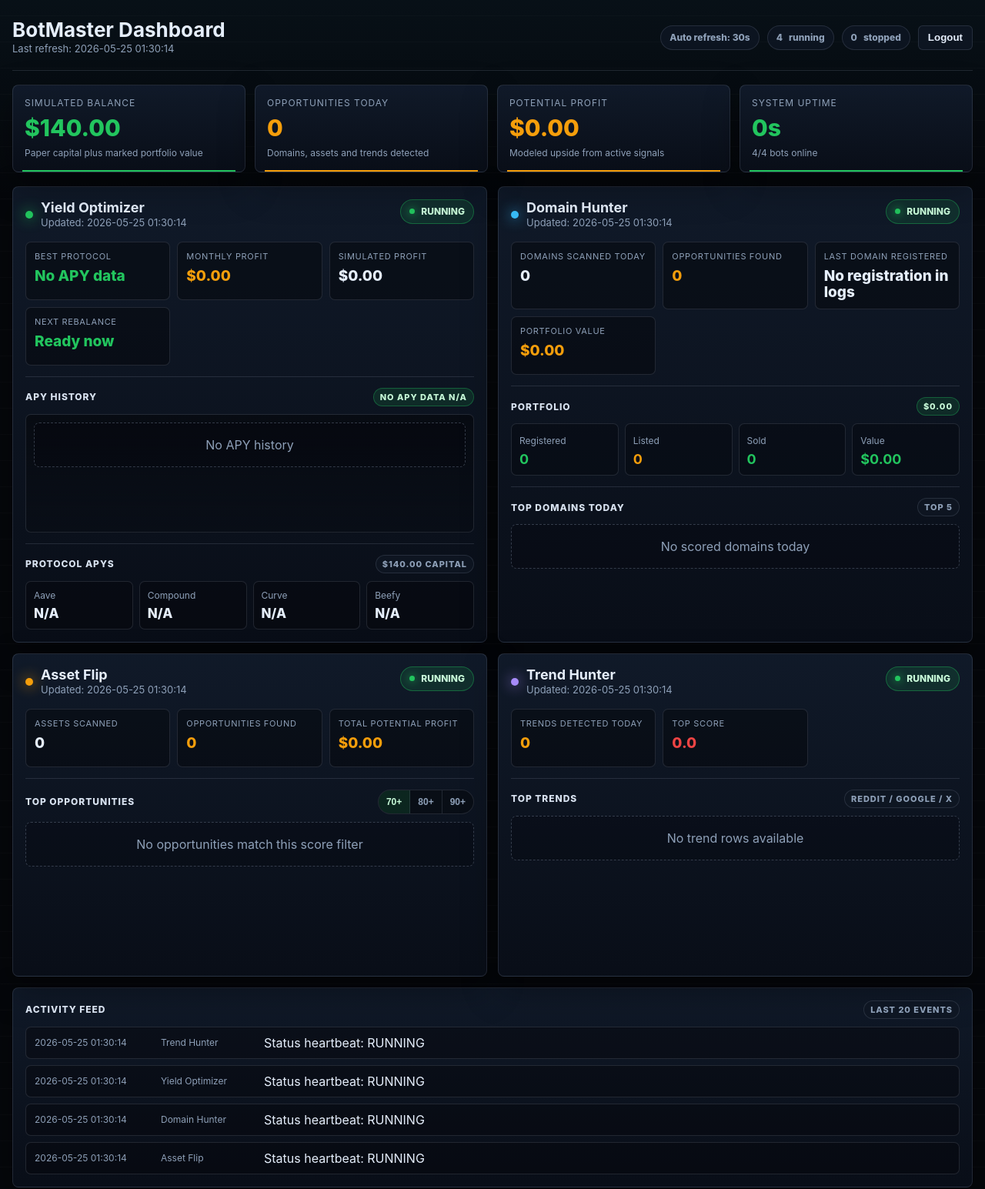
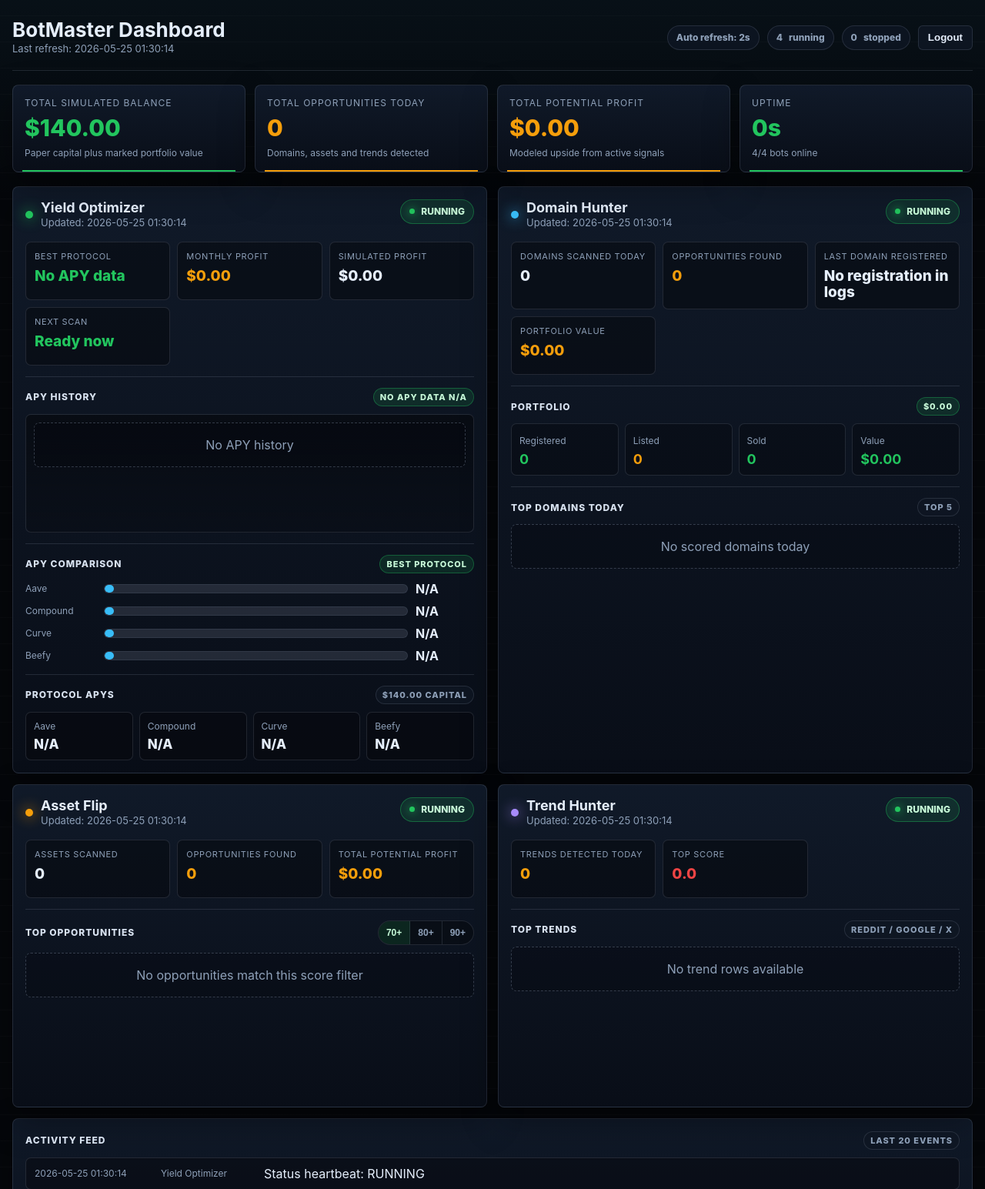
Before and after one commit to teixeirafega-code/botmaster, a Flask app: page / in a window 1280 px wide. Shown: the top 1545 px of the page at 77% size. Run offline with Flask 3, Linux system fonts and the light colour scheme; the visitor is signed in with stand-in values (Sample User, id 1); data comes from the database, SQL or seed files in the repository; data that the repository does not hold is empty; parts of the project's set-up code (start-up, migrations or seed data) failed here and were passed over.

Commit message:
Tune dashboard realtime terminal view

```diff
--- a/dashboard/app.py
+++ b/dashboard/app.py
@@ -177,9 +177,8 @@ def _yield_card(process_lines: list[str], now: datetime) -> dict[str, Any]:
     estimated_monthly_profit = capital_usd * best_apy / 12 if best_apy is not None else 0.0
     simulated_profit = _yield_simulated_profit(paper_state, logs)
     chart_points = _yield_apy_chart_points(state, now)
-    next_rebalance = _yield_next_rebalance(root, state, paper_state, now)
-
     last_update = _latest_timestamp([root / "app/data/state.json", log_path], logs)
+    next_scan = _yield_next_scan(root, last_update, now)
     return {
         "id": "yield",
         "name": "Yield Optimizer",
@@ -196,7 +195,7 @@ def _yield_card(process_lines: list[str], now: datetime) -> dict[str, Any]:
         "estimated_monthly_profit": estimated_monthly_profit,
         "estimated_monthly_profit_label": _format_money(estimated_monthly_profit),
         "capital_label": _format_money(capital_usd),
-        "next_rebalance": next_rebalance,
+        "next_scan": next_scan,
         "chart": {
             "label": "Best APY last 24h",
             "points": chart_points,
@@ -205,7 +204,7 @@ def _yield_card(process_lines: list[str], now: datetime) -> dict[str, Any]:
             {"label": "Best protocol", "value": _title(best_protocol_name) if best_protocol_name else "No APY data", "tone": "good"},
             {"label": "Monthly profit", "value": _format_money(estimated_monthly_profit), "tone": "good" if estimated_monthly_profit > 0 else "warning"},
             {"label": "Simulated profit", "value": _format_money(simulated_profit)},
-            {"label": "Next rebalance", "value": next_rebalance["label"], "tone": next_rebalance["tone"]},
+            {"label": "Next scan", "value": next_scan["label"], "tone": next_scan["tone"]},
         ],
         "apys": [
             {"protocol": "Aave", "value": _format_percent(current_apys.get("aave")), "raw": current_apys.get("aave"), "is_best": best_protocol_name == "aave"},
@@ -543,15 +542,14 @@ def _yield_apy_chart_points(state: dict[str, Any], now: datetime) -> list[dict[s
     ]
 
 
-def _yield_next_rebalance(root: Path, state: dict[str, Any], paper_state: dict[str, Any], now: datetime) -> dict[str, Any]:
-    interval = _read_config_number(root / "config.yaml", "rebalance_interval_seconds", 300)
-    last_rebalance = _safe_float(state.get("last_rebalance_ts")) or _safe_float(paper_state.get("last_rebalance_ts")) or 0.0
-    if last_rebalance <= 0:
+def _yield_next_scan(root: Path, last_update: datetime | None, now: datetime) -> dict[str, Any]:
+    interval = _read_config_number(root / "config.yaml", "monitor_interval_seconds", 60)
+    if not last_update:
         return {"label": "Ready now", "seconds": 0, "tone": "good"}
-    remaining = int((last_rebalance + interval) - now.timestamp())
+    remaining = int((last_update.astimezone(timezone.utc).timestamp() + interval) - now.timestamp())
     if remaining <= 0:
         return {"label": "Ready now", "seconds": 0, "tone": "good"}
-    return {"label": _human_duration(remaining), "seconds": remaining, "tone": "warning" if remaining > 600 else "good"}
+    return {"label": _human_duration(remaining), "seconds": remaining, "tone": "warning" if remaining > 30 else "good"}
 
 
 def _read_config_number(path: Path, key: str, default: int) -> int:
@@ -581,6 +579,7 @@ def _asset_opportunities(stats: dict[str, Any]) -> list[dict[str, Any]]:
         score = _safe_float(item.get("opportunity_score")) or 0.0
         if not _is_asset_opportunity_sane(name, url, asking_price, real_value, profit):
             continue
+        profit_percent = (profit / asking_price * 100) if asking_price > 0 else 0.0
         opportunities.append(
             {
                 "name": name[:120],
@@ -592,9 +591,11 @@ def _asset_opportunities(stats: dict[str, Any]) -> list[dict[str, Any]]:
                 "asking_price": asking_price,
                 "real_value": real_value,
                 "profit_potential": profit,
+                "profit_percent": profit_percent,
                 "asking_label": _format_money(asking_price),
                 "value_label": _format_money(real_value),
                 "profit_label": _format_money(profit),
+                "profit_percent_label": f"{profit_percent:.1f}%",
                 "detected_at": item.get("detected_at"),
             }
         )
@@ -1084,25 +1085,25 @@ def _build_summary(cards: list[dict[str, Any]], now: datetime) -> list[dict[str,
     uptime_seconds = max(0, int((now - APP_STARTED_AT).total_seconds()))
     return [
         {
-            "label": "Simulated Balance",
+            "label": "Total Simulated Balance",
             "value": _format_money(total_balance),
             "caption": "Paper capital plus marked portfolio value",
             "tone": "good" if total_balance > 0 else "warning",
         },
         {
-            "label": "Opportunities Today",
+            "label": "Total Opportunities Today",
             "value": _format_int(total_opportunities),
             "caption": "Domains, assets and trends detected",
             "tone": "good" if total_opportunities else "warning",
         },
         {
-            "label": "Potential Profit",
+            "label": "Total Potential Profit",
             "value": _format_money(total_profit),
             "caption": "Modeled upside from active signals",
             "tone": "good" if total_profit > 0 else "warning",
         },
         {
-            "label": "System Uptime",
+            "label": "Uptime",
             "value": _human_duration(uptime_seconds),
             "caption": f"{running}/{len(cards)} bots online",
             "tone": "good" if running == len(cards) else "danger" if running == 0 else "warning",
--- a/dashboard/templates/dashboard.html
+++ b/dashboard/templates/dashboard.html
@@ -287,6 +287,34 @@
       border-radius: 7px;
       background: rgba(5, 7, 11, .42);
     }
+    .apy-compare {
+      display: grid;
+      gap: 9px;
+    }
+    .apy-bar-row {
+      display: grid;
+      grid-template-columns: 92px minmax(0, 1fr) 76px;
+      gap: 10px;
+      align-items: center;
+      min-width: 0;
+    }
+    .apy-bar-track {
+      height: 12px;
+      overflow: hidden;
+      border-radius: 999px;
+      background: rgba(148, 163, 184, .18);
+      border: 1px solid rgba(148, 163, 184, .12);
+    }
+    .apy-bar-fill {
+      width: 0;
+      height: 100%;
+      border-radius: inherit;
+      background: var(--blue);
+    }
+    .apy-bar-fill.best {
+      background: var(--green);
+      box-shadow: 0 0 16px rgba(34, 197, 94, .36);
+    }
     .apy-grid {
       display: grid;
       grid-template-columns: repeat(4, minmax(0, 1fr));
@@ -488,7 +535,7 @@
         <div class="subtle">Last refresh: <span id="generated-at">{{ snapshot.generated_label }}</span></div>
       </div>
       <div class="actions">
-        <span class="pill">Auto refresh: 30s</span>
+        <span class="pill">Auto refresh: 2s</span>
         <span class="pill"><span id="running-count">{{ snapshot.running_count }}</span> running</span>
         <span class="pill"><span id="stopped-count">{{ snapshot.stopped_count }}</span> stopped</span>
         <form method="post" action="{{ url_for('logout') }}">
@@ -571,6 +618,22 @@
       '</svg>';
     }
 
+    function renderApyComparison(apys) {
+      apys = apys || [];
+      var max = apys.reduce(function(value, item) {
+        return Math.max(value, Number(item.raw || 0));
+      }, 0.0001);
+      return '<div class="apy-compare">' + apys.map(function(item) {
+        var raw = Number(item.raw || 0);
+        var width = Math.max(3, Math.min(100, (raw / max) * 100));
+        return '<div class="apy-bar-row">' +
+          '<span class="row-label">' + escapeHtml(item.protocol) + '</span>' +
+          '<div class="apy-bar-track"><div class="apy-bar-fill ' + (item.is_best ? 'best' : '') + '" style="width:' + width.toFixed(2) + '%"></div></div>' +
+          '<strong class="' + (item.is_best ? 'tone-good' : '') + '">' + escapeHtml(item.value) + '</strong>' +
+        '</div>';
+      }).join("") + '</div>';
+    }
+
     function renderYield(card) {
       var apys = (card.apys || []).map(function(item) {
         return '<div class="apy-row">' +
@@ -583,6 +646,8 @@
         '<div class="section"><div class="section-title"><span>APY History</span><span class="badge good">' +
         escapeHtml(card.best_protocol) + ' ' + escapeHtml(card.best_apy_label) + '</span></div>' +
         '<div class="chart-wrap">' + chartSvg(card.chart && card.chart.points) + '</div></div>' +
+        '<div class="section"><div class="section-title"><span>APY Comparison</span><span class="badge good">Best protocol</span></div>' +
+        renderApyComparison(card.apys) + '</div>' +
         '<div class="section"><div class="section-title"><span>Protocol APYs</span><span class="badge">' +
         escapeHtml(card.capital_label || "$140.00") + ' capital</span></div><div class="apy-grid">' + apys + '</div></div>';
     }
@@ -622,8 +687,8 @@
           escapeHtml(item.name) + '</a><div class="subtle">' + escapeHtml(item.marketplace) + ' | score ' + escapeHtml(item.score_label) + '</div></div>' +
           '<div><div class="asset-label">Asking</div><strong>' + escapeHtml(item.asking_label) + '</strong></div>' +
           '<div><div class="asset-label">Real Value</div><strong class="tone-good">' + escapeHtml(item.value_label) + '</strong></div>' +
-          '<div class="hide-mobile"><div class="asset-label">Profit</div><strong class="tone-good">' + escapeHtml(item.profit_label) + '</strong></div>' +
-          '<span class="badge ' + escapeHtml(item.tone) + '">' + escapeHtml(item.score_label) + '</span>' +
+          '<div><div class="asset-label">Profit %</div><strong class="tone-good">' + escapeHtml(item.profit_percent_label) + '</strong></div>' +
+          '<a class="link-button" href="' + escapeHtml(item.url) + '" target="_blank" rel="noopener noreferrer">Open</a>' +
         '</div>';
       }).join("") || '<div class="empty">No opportunities match this score filter</div>';
       return renderMetrics(card.metrics) +
@@ -641,13 +706,14 @@
     function renderTrend(card) {
       var rows = (card.top_trends || []).map(function(item) {
         var badges = (item.platform_badges || []).map(function(platform) {
-          return '<span class="platform" title="' + escapeHtml(platform.name) + '">' + escapeHtml(platform.label) + '</span>';
+          return '<span class="platform" title="' + escapeHtml(platform.name) + '">' + escapeHtml(platform.name) + '</span>';
         }).join("");
         return '<div class="trend-row">' +
           '<div class="split"><div class="truncate"><strong>' + escapeHtml(item.name) + '</strong><div class="subtle">' +
-          escapeHtml(item.velocity) + ' | signals ' + escapeHtml(item.signal_count || 0) + '</div></div><div class="platforms">' + badges + '</div></div>' +
+          'signals ' + escapeHtml(item.signal_count || 0) + '</div></div><div class="platforms">' + badges + '</div></div>' +
           '<div class="score-bar"><div class="score-fill ' + escapeHtml(item.tone) + '" style="width:' + escapeHtml(item.score_width) + '%"></div></div>' +
-          '<div class="split subtle"><span>Score</span><strong class="tone-' + escapeHtml(item.tone) + '">' + escapeHtml(item.score_label) + '</strong></div>' +
+          '<div class="velocity-line subtle"><span class="badge ' + escapeHtml(item.velocity_tone) + '">' + escapeHtml(item.velocity) + '</span>' +
+          '<span>Score <strong class="tone-' + escapeHtml(item.tone) + '">' + escapeHtml(item.score_label) + '</strong></span></div>' +
         '</div>';
       }).join("") || '<div class="empty">No trend rows available</div>';
       return renderMetrics(card.metrics) +
@@ -714,7 +780,7 @@
       originalRenderSnapshot(snapshot);
     };
     renderSnapshot(initialSnapshot);
-    setInterval(refresh, 30000);
+    setInterval(refresh, 2000);
   </script>
 </body>
 </html>
```
Also changed, not shown: other parts of dashboard/templates/dashboard.html (+22 -3 lines).
